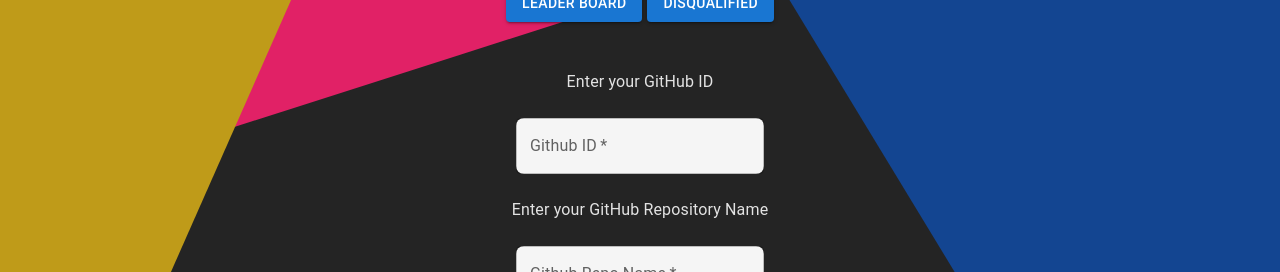
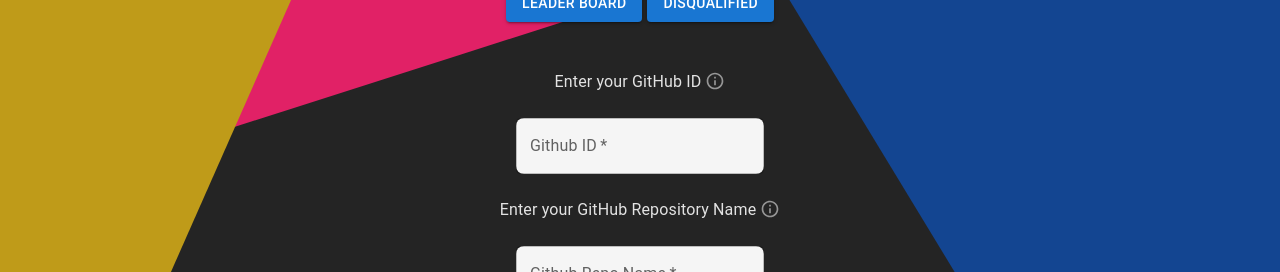
Before and after one commit to MicrosoftStudentChapter/leaderboard-30daysofcode, a React (Vite) app: page / in a window 1280 px wide. Shown: the part 199-471 px from the top of the page. Built offline with nearby package versions, Linux system fonts and the light colour scheme.

Commit message:
Tooltip added on home page, registration bugs fixed, user not dispaying on leaderboard after registration fixed
Signed-off-by: Mankirat Singh <msingh2_be22@thapar.edu>

```diff
--- a/src/Home/home.tsx
+++ b/src/Home/home.tsx
@@ -1,6 +1,7 @@
-import { Typography, TextField, Box, AppBar, Grid, Button} from '@mui/material';
+import { Typography, TextField, Box, AppBar, Grid, Button, Tooltip} from '@mui/material';
 import { Link } from "react-scroll";
 import KeyboardDoubleArrowDownIcon from '@mui/icons-material/KeyboardDoubleArrowDown';
+import InfoOutlinedIcon from '@mui/icons-material/InfoOutlined';
 import Detail from './Detail';
 import { useNavigate } from "react-router-dom";
 import { useState } from 'react';
@@ -65,7 +66,7 @@
       const data = response2.data;
       const created_at = new Date(data.created_at);
       const today = new Date(date);
-      if (created_at.getDate() !== today.getDate()) {
+      if (created_at.toDateString() !== today.toDateString()) {
         // Repo should be created today
         setRepoError(4);
         return 4;
@@ -109,6 +110,11 @@
                 avgCommits:0,
                 score:0,
             });
+
+            const currentTime = new Date();
+            const timeDiff = currentTime.getTime() - 35 * 60 * 1000;
+            const date = new Date(timeDiff);
+            localStorage.setItem("lastFetchTimestamp", date.toISOString());
             return 0;
           } catch (e) {
             console.error("Error adding document: ", e);
@@ -135,13 +141,21 @@
       <Button variant="contained" onClick={()=>navigate("/leaderboard")}>Leader Board</Button>
       <Button variant="contained" onClick={()=>navigate("/disqualified")}>Disqualified</Button>
     </div><br /><br />
-      <Typography>Enter your GitHub ID</Typography><br />
+      <Typography>Enter your GitHub ID
+        <Tooltip title='For eg. - If your profile link is www.github.com/githubID/, Then your GitHub ID will be "githubID" part in the link.'>
+          <InfoOutlinedIcon fontSize='small' style={{marginBottom:'-4px',marginLeft:'4px', opacity:'0.6'}}/>
+        </Tooltip>
+      </Typography><br />
       <TextField name='id' label="Github ID" sx={{
         backgroundColor: "whitesmoke",
         borderRadius: '8px' ,
       }} value={user.id} onChange={getUserData} required></TextField><br /><br />
 
-      <Typography>Enter your GitHub Repository Name</Typography><br />
+      <Typography>Enter your GitHub Repository Name
+        <Tooltip title='For eg. - If your Repository link is www.github.com/githubID/repoName, Then your Repository Name will be "repoName" part in the link.'>
+          <InfoOutlinedIcon fontSize='small' style={{marginBottom:'-4px',marginLeft:'4px', opacity:'0.6'}}/>
+        </Tooltip>
+      </Typography><br />
       <TextField label="Github Repo Name" name='repo' color="primary"
       sx={{
         backgroundColor: "whitesmoke",
```
